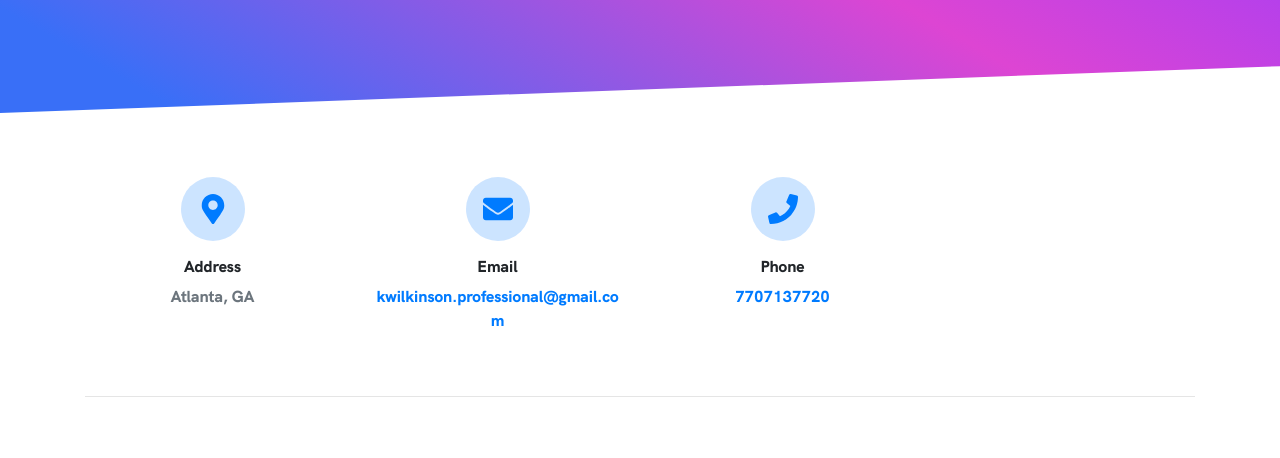
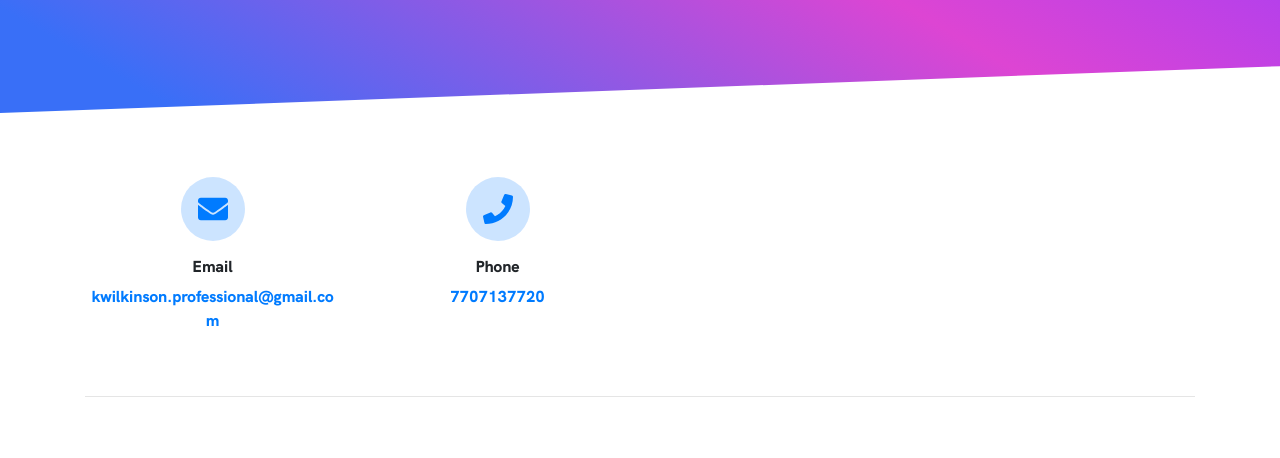
Before and after one commit to spaceC00kie/portfolio-website, a Gatsby site in the folder gatsby-strapi-starter/: page /contact in a window 1280 px wide. Shown: the part 295-753 px from the top of the page. Built offline with nearby package versions, Linux system fonts and the light colour scheme; Gatsby itself is replaced by a stand-in of ours.

Commit message:
removing address

```diff
--- a/gatsby-strapi-starter/src/components/layout.js
+++ b/gatsby-strapi-starter/src/components/layout.js
@@ -24,15 +24,14 @@ const Layout = ({ children }) => {
         siteMetadata {
           title
           phone
-          address
         }
       }
     }
   `)
-  let { title, phone, address } = data.site.siteMetadata
+  let { title, phone } = data.site.siteMetadata
   return (
     <ThemeProvider theme={theme}>
-      <Banner title={title} phone={phone} address={address} />
+      <Banner title={title} phone={phone} />
       <Header siteTitle={title} />
       <main>{children}</main>
       <Footer />
--- a/gatsby-strapi-starter/src/pages/contact.js
+++ b/gatsby-strapi-starter/src/pages/contact.js
@@ -43,13 +43,12 @@ let ContactItem = ({ text, type, Icon, href }) => (
 )
 
 let Contact = ({ data }) => {
-  let { address, email, phone } = data.site.siteMetadata
+  let { email, phone } = data.site.siteMetadata
   return (
     <Layout>
       <PageTitle title="Contact Me" />
       <Container>
         <Row className="py-5">
-          <ContactItem text={address} type="Address" Icon={FaMapMarkerAlt} />
           <ContactItem
             text={email}
             href={`mailto:${email}`}
@@ -81,7 +80,6 @@ export const query = graphql`
   query Contact {
     site {
       siteMetadata {
-        address
         email
         phone
       }
```
